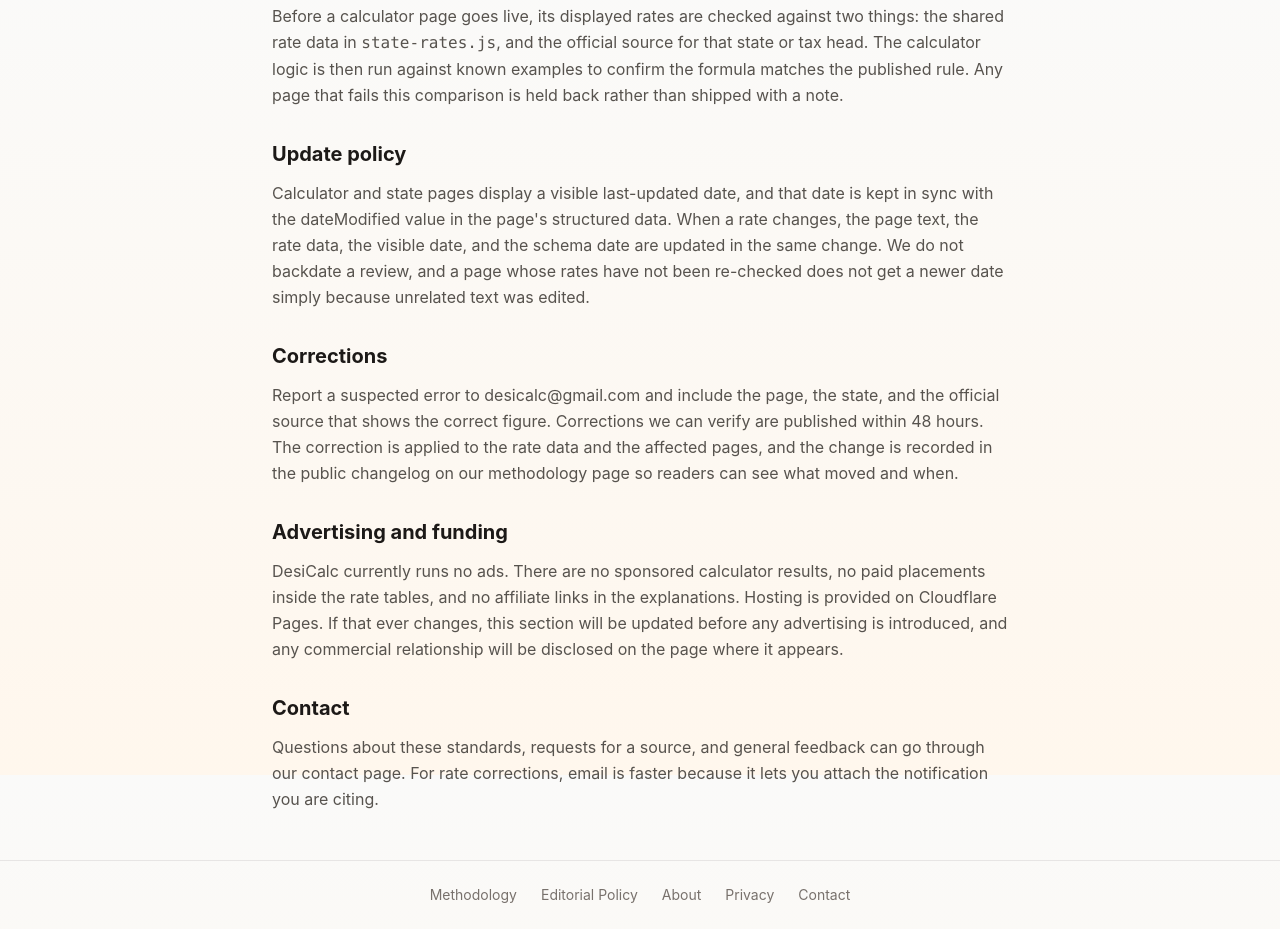
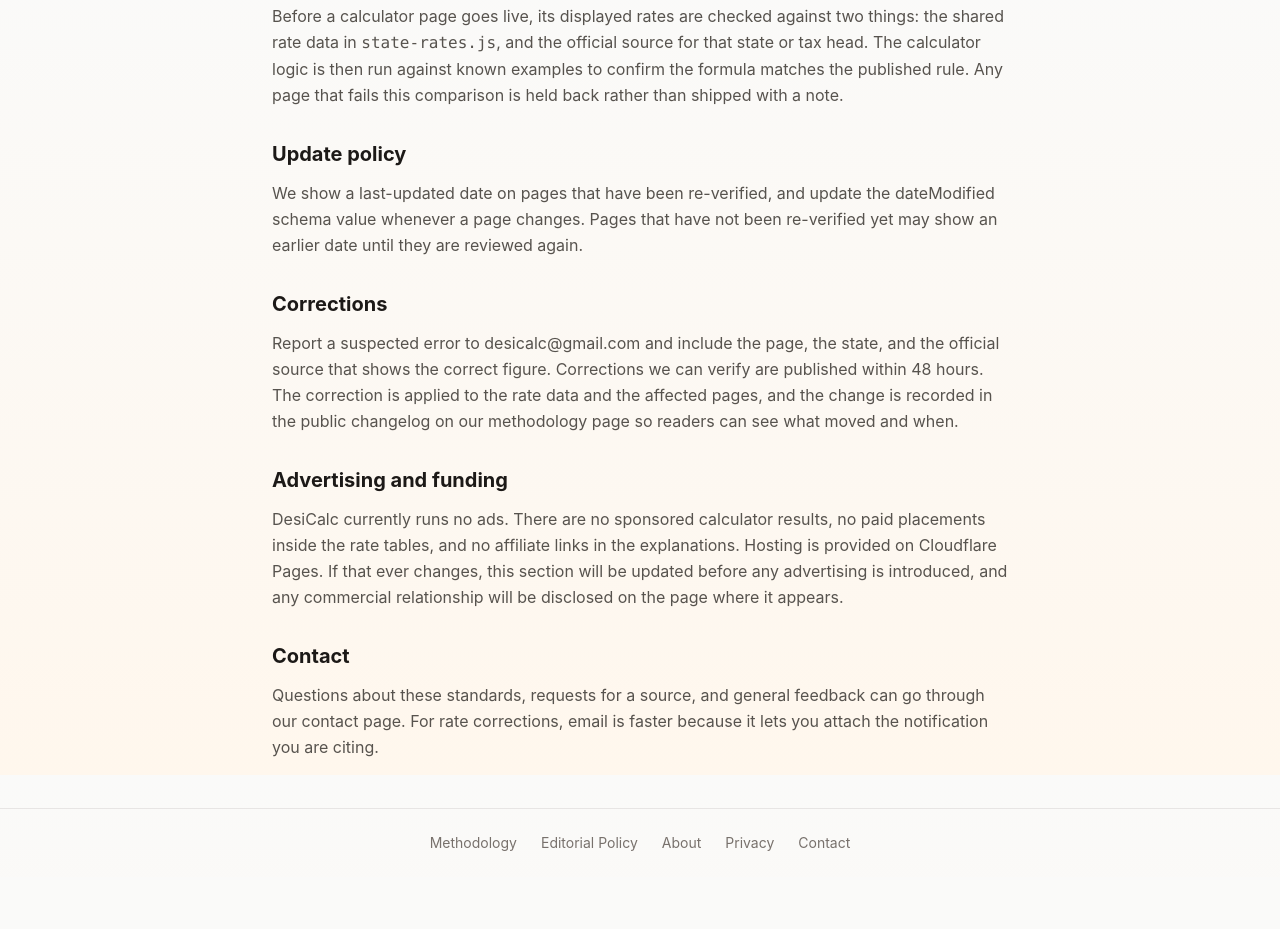
Before and after one commit to AyushmanDhar/DesiCalc, a website: page public/editorial-policy.html in a window 1280 px wide. Shown: the part 825-1754 px from the top of the page. After the commit the page ends 1702 px from the top, so only its background shows below. Drawn offline with Linux system fonts and the light colour scheme.

Commit message:
fix(seo): correct editorial policy last-updated date claim

```diff
--- a/public/editorial-policy.html
+++ b/public/editorial-policy.html
@@ -81,7 +81,7 @@
 
       <h2 class="text-xl font-bold text-stone-900 mt-8 mb-3">Update policy</h2>
       <p class="text-stone-600 leading-relaxed">
-        Calculator and state pages display a visible last-updated date, and that date is kept in sync with the dateModified value in the page's structured data. When a rate changes, the page text, the rate data, the visible date, and the schema date are updated in the same change. We do not backdate a review, and a page whose rates have not been re-checked does not get a newer date simply because unrelated text was edited.
+        We show a last-updated date on pages that have been re-verified, and update the dateModified schema value whenever a page changes. Pages that have not been re-verified yet may show an earlier date until they are reviewed again.
       </p>
 
       <h2 class="text-xl font-bold text-stone-900 mt-8 mb-3">Corrections</h2>
```
